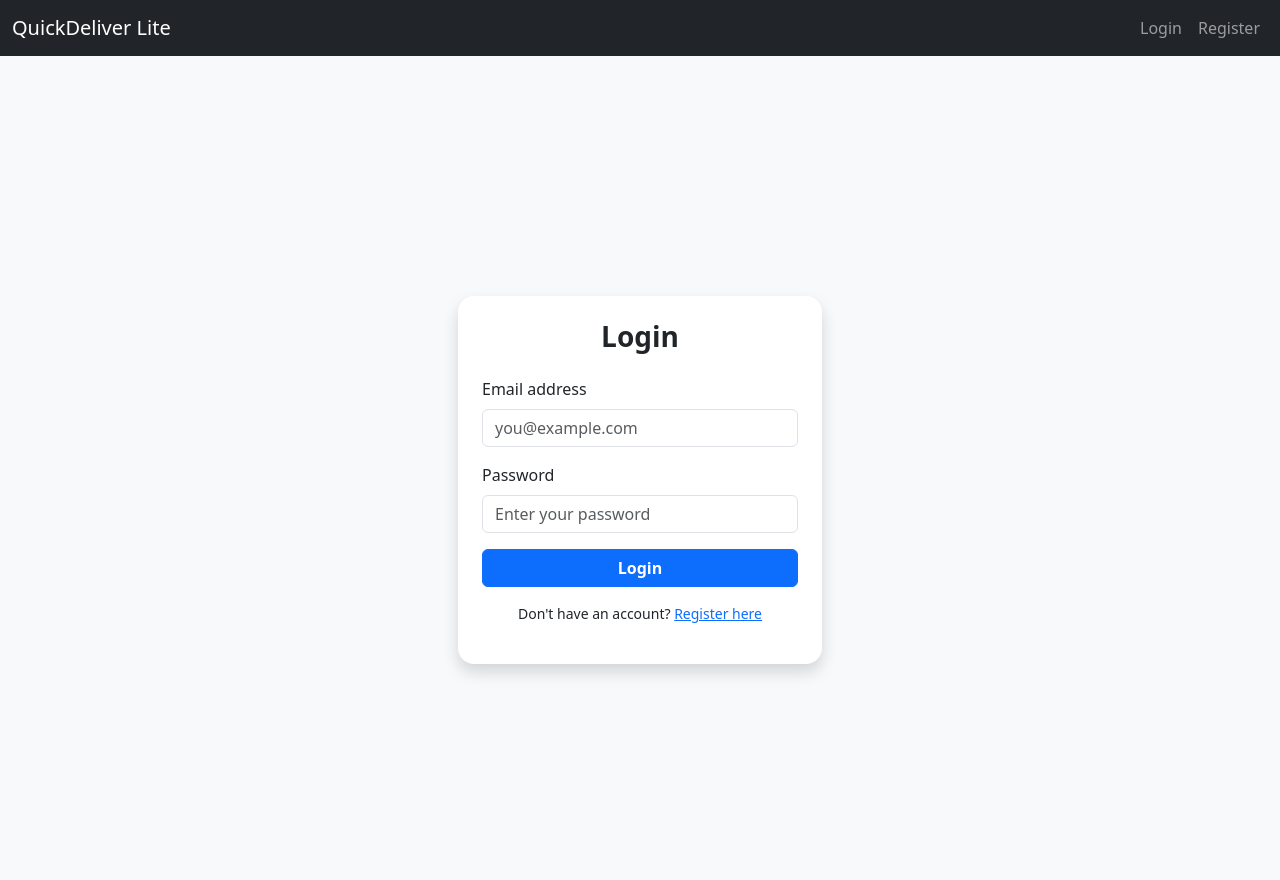
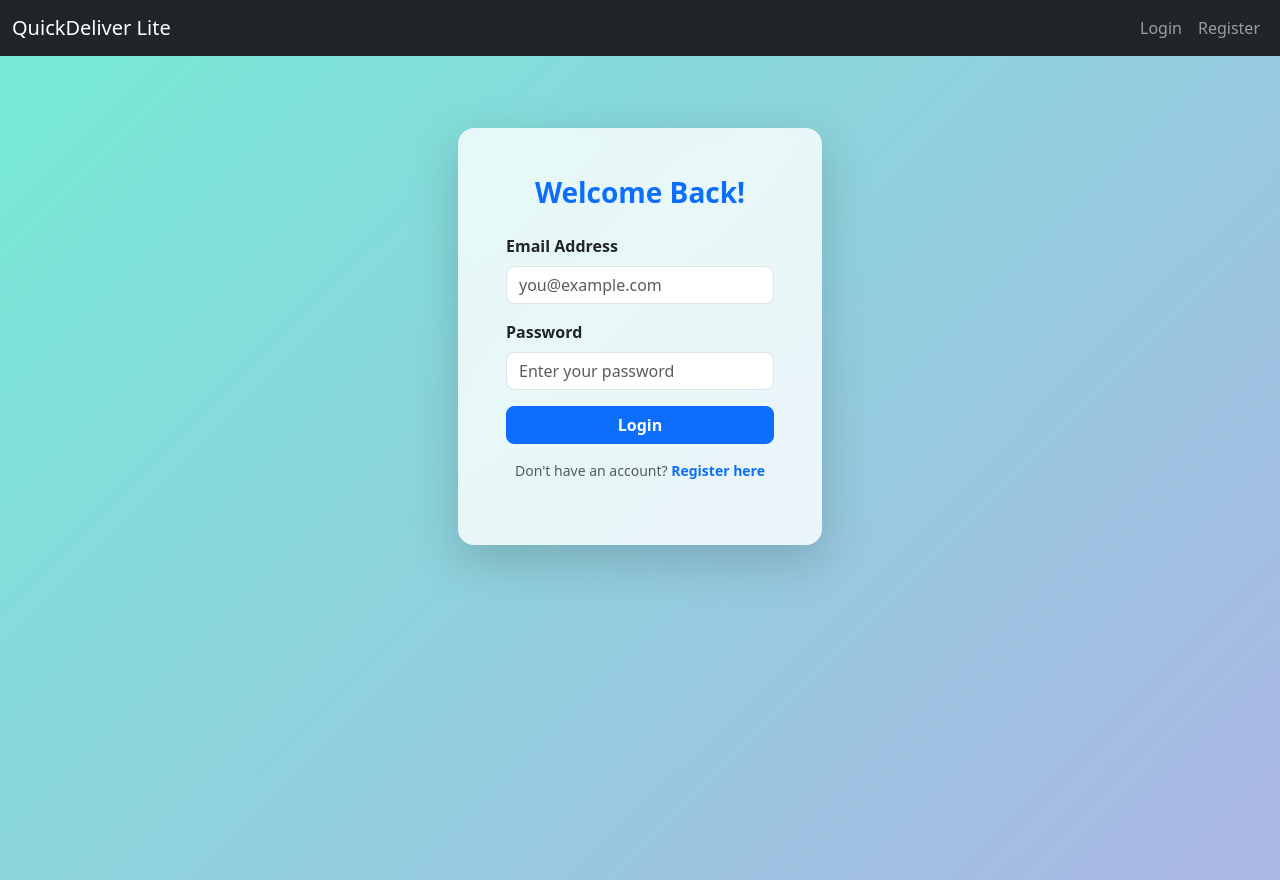
Before and after one commit to kirito-sao62/QuickDeliver-Lite, a Flask app: page /login in a window 1280 px wide. Run offline with Flask 3, Linux system fonts and the light colour scheme.

Commit message:
Updated UI

```diff
--- a/static/css/style.css
+++ b/static/css/style.css
@@ -1,5 +1,5 @@
 body {
-    background-color: #f8f9fa;
+    background-color: #9d94d3;
 }
 
 /* Custom Status Badge Styles */
--- a/templates/login.html
+++ b/templates/login.html
@@ -3,33 +3,65 @@
 {% block title %}Login{% endblock %}
 
 {% block content %}
-<div class="container-fluid min-vh-100 d-flex justify-content-center align-items-center bg-light">
+<style>
+    body {
+        background: linear-gradient(135deg, #74ebd5, #acb6e5);
+        animation: bgFade 8s infinite alternate;
+    }
+
+    @keyframes bgFade {
+        0% { background-position: 0% 50%; }
+        100% { background-position: 100% 50%; }
+    }
+
+    .login-card {
+        animation: fadeIn 1.2s ease-in-out;
+        background: #ffffffcc;
+        backdrop-filter: blur(10px);
+    }
+
+    @keyframes fadeIn {
+        from { opacity: 0; transform: translateY(30px); }
+        to { opacity: 1; transform: translateY(0); }
+    }
+
+    .btn-animated {
+        transition: all 0.3s ease;
+    }
+
+    .btn-animated:hover {
+        transform: scale(1.05);
+        box-shadow: 0 8px 20px rgba(0, 0, 0, 0.2);
+    }
+</style>
+
+<div class="container-fluid min-vh-100 d-flex justify-content-center align-items-start pt-5 pt-md-6">
     <div class="col-md-5 col-lg-4">
-        <div class="card shadow rounded-4 border-0">
-            <div class="card-body p-4">
-                <h3 class="card-title text-center mb-4 fw-bold">Login</h3>
-
-                {# The flash message system in base.html now handles all alerts, so the specific error block below is removed. #}
+        <div class="card login-card shadow-lg rounded-4 border-0">
+            <div class="card-body p-5">
+                <h3 class="card-title text-center mb-4 fw-bold text-primary">Welcome Back!</h3>
 
                 <form method="POST" action="{{ url_for('login') }}">
                     <div class="mb-3">
-                        <label for="email" class="form-label">Email address</label>
-                        <input type="email" class="form-control" id="email" name="email" placeholder="you@example.com" required>
+                        <label for="email" class="form-label fw-semibold text-dark">Email Address</label>
+                        <input type="email" class="form-control rounded-3" id="email" name="email" placeholder="you@example.com" required>
                     </div>
 
                     <div class="mb-3">
-                        <label for="password" class="form-label">Password</label>
-                        <input type="password" class="form-control" id="password" name="password" placeholder="Enter your password" required>
+                        <label for="password" class="form-label fw-semibold text-dark">Password</label>
+                        <input type="password" class="form-control rounded-3" id="password" name="password" placeholder="Enter your password" required>
                     </div>
 
                     <div class="d-grid">
-                        <button type="submit" class="btn btn-primary fw-semibold">Login</button>
+                        <button type="submit" class="btn btn-primary btn-animated fw-semibold rounded-3">
+                            Login
+                        </button>
                     </div>
                 </form>
 
-                <p class="text-center mt-3 small">
+                <p class="text-center mt-3 small text-muted">
                     Don't have an account?
-                    <a href="{{ url_for('register') }}">Register here</a>
+                    <a href="{{ url_for('register') }}" class="text-decoration-none fw-semibold">Register here</a>
                 </p>
             </div>
         </div>
```
Also changed, not shown: templates/base.html (+53 -0 lines).
